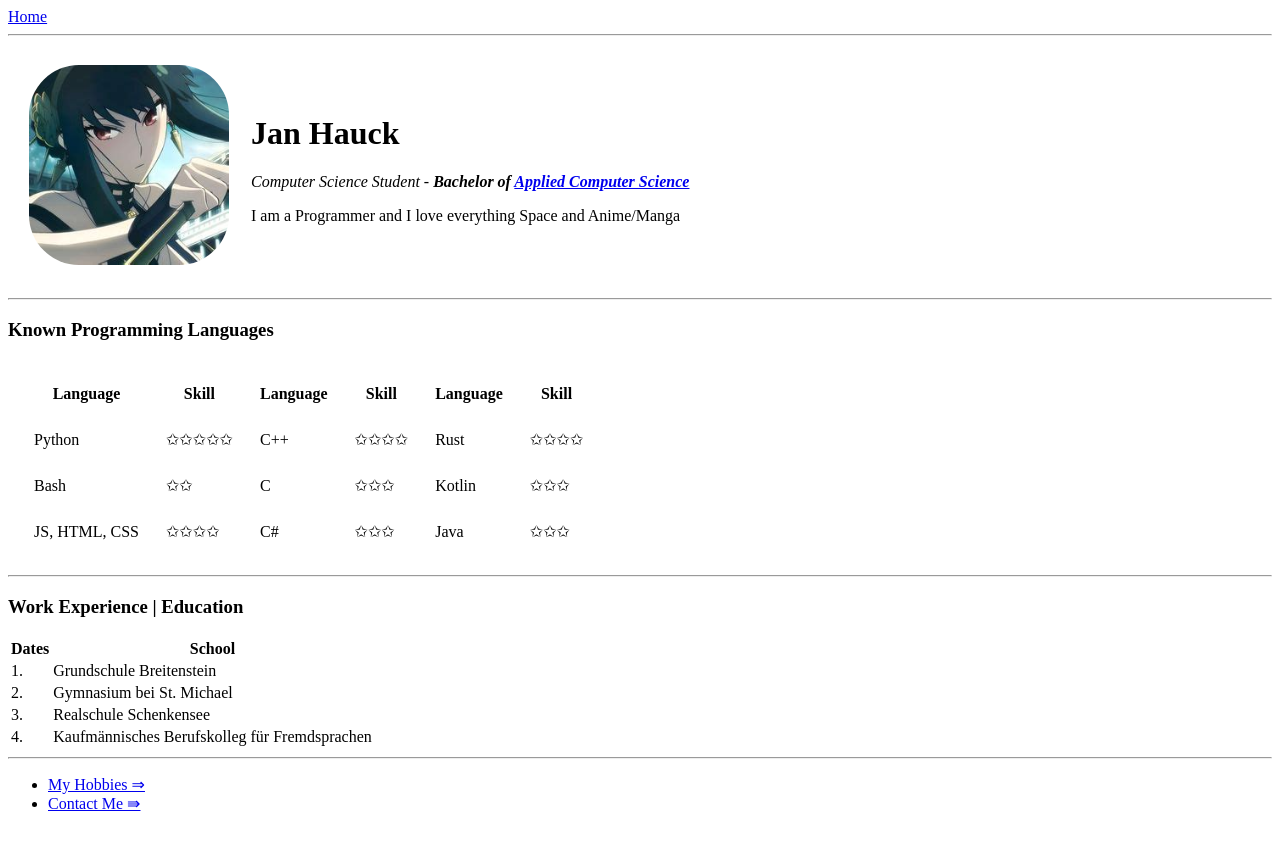
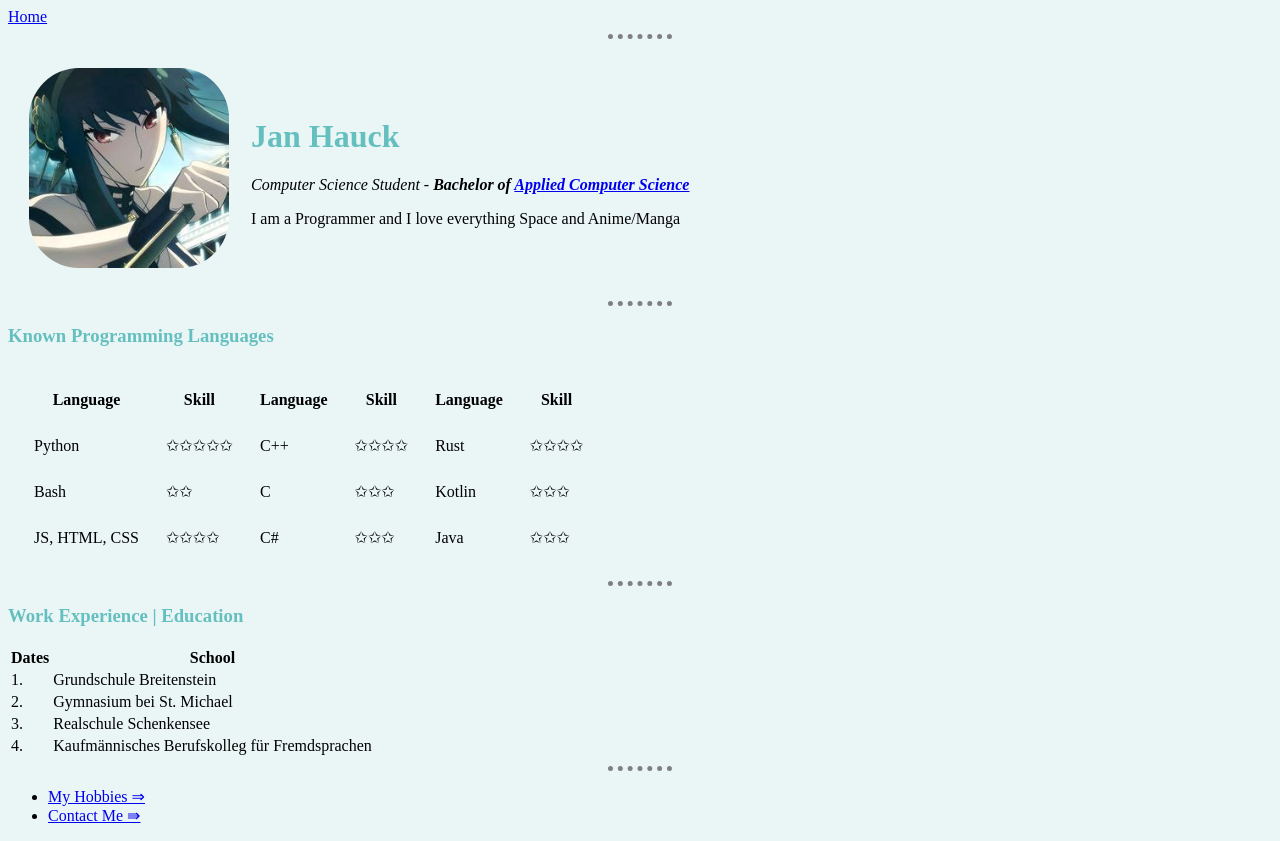
Before and after one commit to Yubinex/py-100-days-of-code, a plain HTML site: page Proj39-PersonalSite/index.html in a window 1280 px wide. Drawn offline with Linux system fonts and the light colour scheme.

Commit message:
Day 43 - CSS Introduction

```diff
--- /dev/null
+++ b/Proj39-PersonalSite/css/styles.css
@@ -0,0 +1,19 @@
+body {
+  background-color: #eaf6f6;
+}
+
+h1 {
+  color: #66bfbf;
+}
+
+h3 {
+  color: #66bfbf;
+}
+
+hr {
+  border-style: none;
+  border-top-style: dotted;
+  border-color: grey;
+  border-width: 5px;
+  width: 5%;
+}
--- a/Proj39-PersonalSite/index.html
+++ b/Proj39-PersonalSite/index.html
@@ -5,6 +5,8 @@
     <meta http-equiv="X-UA-Compatible" content="IE=edge" />
     <meta name="viewport" content="width=device-width, initial-scale=1.0" />
     <title>Jan's Personal Site</title>
+
+    <link rel="stylesheet" href="css/styles.css">
   </head>
   <body>
     <a style="display: block" href="#">Home</a>
```
Also changed, not shown: Proj39-PersonalSite/contact.html (+2 -0 lines), Proj39-PersonalSite/hobbies.html (+2 -0 lines).
